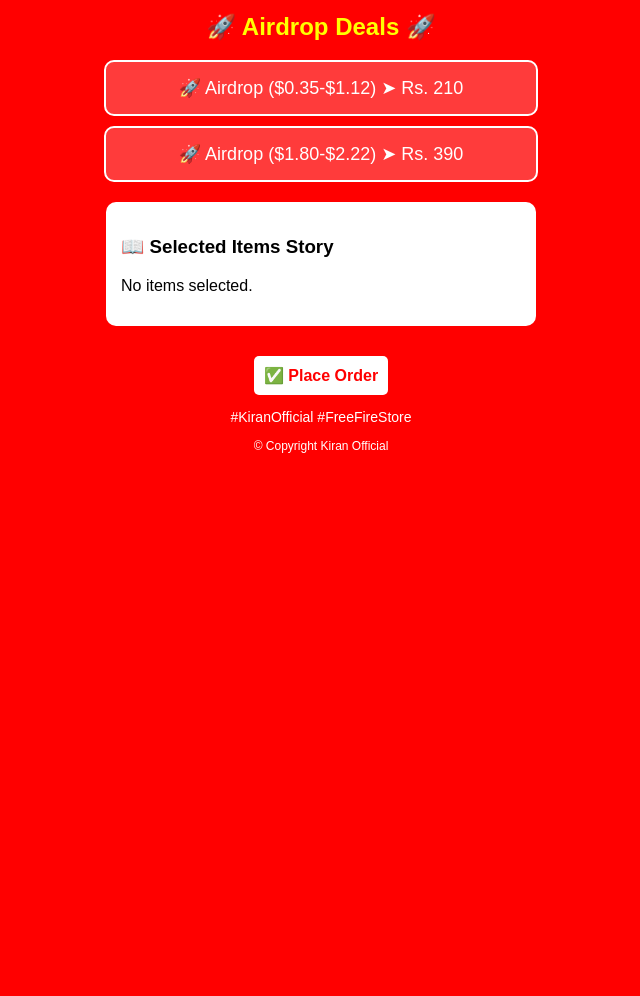
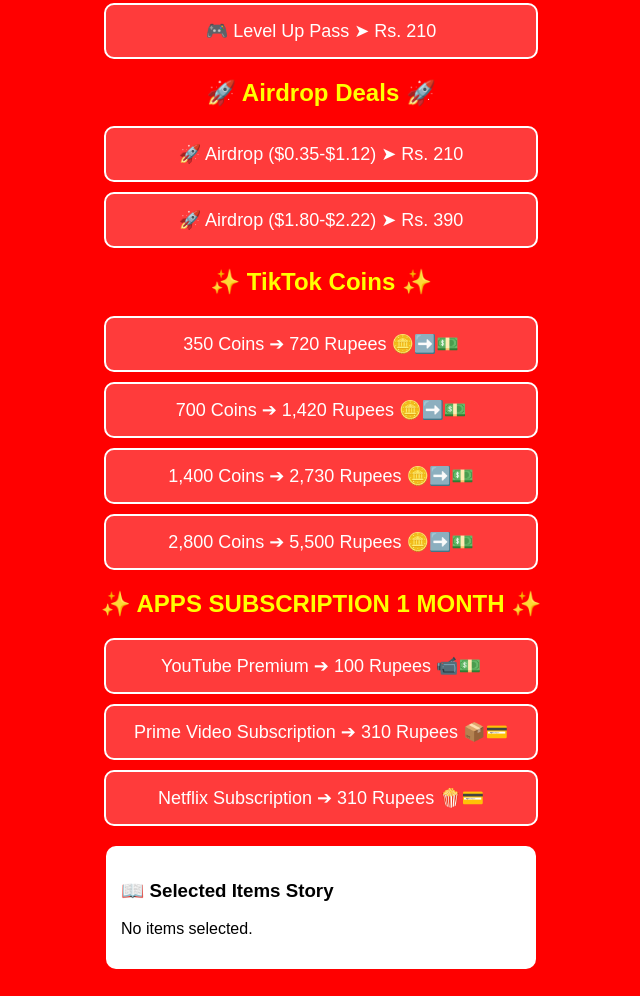
Before and after one commit to kiranoffical244/Diamond-top-up-, a plain HTML site: page index.html in a window 1280 px wide. Shown: the part 1107-2103 px from the top of the page, without its empty margins (319-959 px from the left). Before the commit the page ends 1572 px from the top, so only its background shows below. Drawn offline with Linux system fonts and the light colour scheme.

Commit message:
Add files via upload
My website update

```diff
--- a/index.html
+++ b/index.html
@@ -154,17 +154,39 @@
 
         <div class="offer-card" data-name="🌟 Monthly ➤ Rs. 980" data-price="980" onclick="toggleSelection(this)">🌟 Monthly ➤ Rs. 1030</div>
 
-    </div>
+    </div>  <div class="offer-card" data-price="210" data-name="Level Up Pass" onclick="toggleSelection(this)">🎮 Level Up Pass ➤ Rs. 210</div>
 
     <h2 style="color: yellow;">🚀 Airdrop Deals 🚀</h2>
 
-    <div>
+
 
         <div class="offer-card" data-name="🚀 Airdrop ($0.35-$1.12) ➤ Rs. 210" data-price="210" onclick="toggleSelection(this)">🚀 Airdrop ($0.35-$1.12) ➤ Rs. 210</div>
 
         <div class="offer-card" data-name="🚀 Airdrop ($1.80-$2.22) ➤ Rs. 390" data-price="390" onclick="toggleSelection(this)">🚀 Airdrop ($1.80-$2.22) ➤ Rs. 390</div>
 
-    </div>
+    </div>  <h2 style="color: yellow;">✨ TikTok Coins ✨</h2>
+
+<div>
+
+    <div class="offer-card" data-price="720" data-name="350 Coins" onclick="toggleSelection(this)">350 Coins ➔ 720 Rupees 🪙➡️💵</div>
+
+    <div class="offer-card" data-price="1420" data-name="700 Coins" onclick="toggleSelection(this)">700 Coins ➔ 1,420 Rupees 🪙➡️💵</div>
+
+    <div class="offer-card" data-price="2730" data-name="1,400 Coins" onclick="toggleSelection(this)">1,400 Coins ➔ 2,730 Rupees 🪙➡️💵</div>
+
+    <div class="offer-card" data-price="5500" data-name="2,800 Coins" onclick="toggleSelection(this)">2,800 Coins ➔ 5,500 Rupees 🪙➡️💵</div>
+
+</div><h2 style="color: yellow;">✨ APPS SUBSCRIPTION 1 MONTH ✨</h2>
+
+<div>
+
+    <div class="offer-card" data-price="100" data-name="YouTube Premium" onclick="toggleSelection(this)">YouTube Premium ➔ 100 Rupees 📹💵</div>
+
+    <div class="offer-card" data-price="310" data-name="Prime Video Subscription" onclick="toggleSelection(this)">Prime Video Subscription ➔ 310 Rupees 📦💳</div>
+
+    <div class="offer-card" data-price="310" data-name="Netflix Subscription" onclick="toggleSelection(this)">Netflix Subscription ➔ 310 Rupees 🍿💳</div>
+
+</div>
 
     <div class="story-container" id="story-box">
 
```
